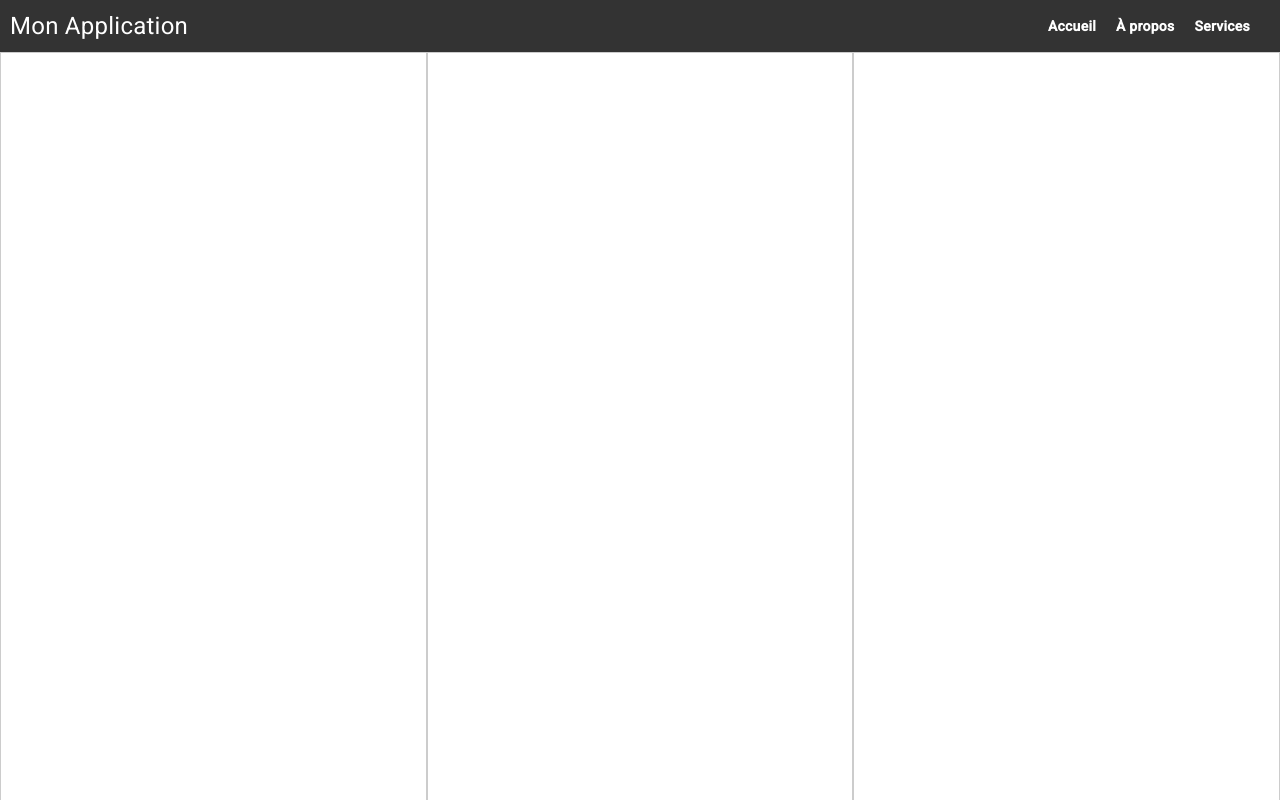
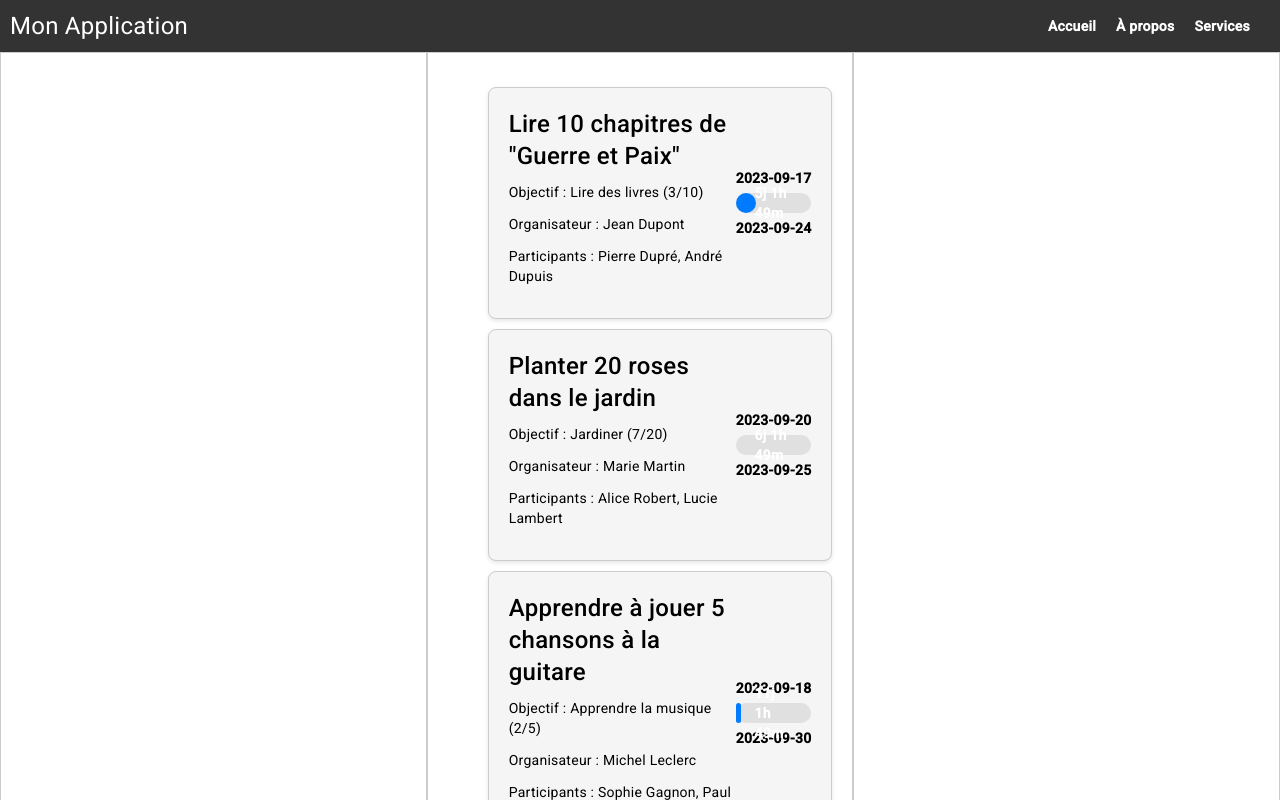
Before and after one commit to Amaroke/Achievo, an Angular app in the folder frontend/: page / in a window 1280 px wide. Shown: the top 800 px of the page. Built offline with nearby package versions, Linux system fonts and the light colour scheme.

Commit message:
Beginning of Activities in the Frontend

```diff
--- /dev/null
+++ b/frontend/src/app/activity-list/activity-list.component.html
@@ -0,0 +1,21 @@
+<div class="center-section">
+    <ul>
+        <li *ngFor="let activity of activities" class="activity-case">
+            <div class="activity-info">
+                <h2>{{ activity.title }}</h2>
+                <p>Objectif : {{ activity.objective }}</p>
+                <p>Organisateur : {{ activity.organizer }}</p>
+                <p>Participants : {{ activity.participants.join(', ') }}</p>
+            </div>
+            <div class="activity-dates">
+                <p class="start-date">{{ activity.startDate }}</p>
+                <div class="activity-progress">
+                    <span class="progress-text">{{ calculateRemainingTime(activity.endDate) }}</span>
+                    <div class="progress-bar" [style.width.%]="calculateProgress(activity.startDate, activity.endDate)">
+                    </div>
+                </div>
+                <p class="end-date">{{ activity.endDate }}</p>
+            </div>
+        </li>
+    </ul>
+</div>
--- /dev/null
+++ b/frontend/src/app/activity-list/activity-list.component.scss
@@ -0,0 +1,59 @@
+.activity-case {
+    display: flex;
+    justify-content: space-between;
+    align-items: center;
+    border: 1px solid #ccc;
+    padding: 20px;
+    margin: 10px 0;
+    background-color: #f5f5f5;
+    border-radius: 8px;
+    box-shadow: 0 2px 4px rgba(0, 0, 0, 0.1);
+}
+
+.activity-info {
+    flex: 1;
+}
+
+.activity-info h2 {
+    font-size: 1.5rem;
+    margin-bottom: 10px;
+}
+
+.activity-dates {
+    display: flex;
+    flex-direction: column;
+    align-items: center;
+}
+
+.activity-dates p {
+    margin: 5px 0;
+}
+
+.start-date,
+.end-date {
+    font-weight: bold;
+}
+
+.activity-progress {
+    width: 100%;
+    height: 20px;
+    background-color: #e0e0e0;
+    border-radius: 10px;
+    position: relative;
+}
+
+.progress-bar {
+    height: 100%;
+    border-radius: 10px;
+    background-color: #007bff;
+    /* Couleur de la barre de progression */
+}
+
+.progress-text {
+    position: absolute;
+    top: 50%;
+    left: 50%;
+    transform: translate(-50%, -50%);
+    color: #fff;
+    font-weight: bold;
+}
--- /dev/null
+++ b/frontend/src/app/activity-list/activity-list.component.ts
@@ -0,0 +1,62 @@
+import { Component, Input } from '@angular/core';
+
+@Component({
+  selector: 'app-activity-list',
+  templateUrl: './activity-list.component.html',
+  styleUrls: ['./activity-list.component.scss']
+})
+export class ActivityListComponent {
+  @Input() activities: any[];
+
+  constructor() {
+    this.activities = [];
+  }
+
+  calculateProgress(startDate: string, endDate: string): number {
+    const currentTime = new Date().getTime();
+    const startTime = new Date(startDate).getTime();
+    const endTime = new Date(endDate).getTime();
+
+    if (currentTime < startTime) {
+      return 0;
+    }
+
+    if (currentTime >= endTime) {
+      return 100;
+    }
+
+    const progress = ((currentTime - startTime) / (endTime - startTime)) * 100;
+    return Math.min(progress, 100);
+  }
+
+  calculateRemainingTime(endDate: string): string {
+    const currentTime = new Date().getTime();
+    const endTime = new Date(endDate).getTime();
+    const remainingTime = endTime - currentTime;
+
+    if (remainingTime <= 0) {
+      return 'Terminée';
+    }
+
+    const days = Math.floor(remainingTime / (1000 * 60 * 60 * 24));
+    const hours = Math.floor((remainingTime % (1000 * 60 * 60 * 24)) / (1000 * 60 * 60));
+    const minutes = Math.floor((remainingTime % (1000 * 60 * 60)) / (1000 * 60));
+
+    let remainingTimeText = '';
+
+    if (days > 0) {
+      remainingTimeText += `${days}j `;
+    }
+
+    if (hours > 0) {
+      remainingTimeText += `${hours}h `;
+    }
+
+    if (minutes > 0) {
+      remainingTimeText += `${minutes}m`;
+    }
+
+    return remainingTimeText.trim();
+  }
+
+}
--- a/frontend/src/app/app.module.ts
+++ b/frontend/src/app/app.module.ts
@@ -6,9 +6,10 @@ import { HttpClientModule } from '@angular/common/http';
 import { MainSectionComponent } from './main-section/main-section.component';
 import { FooterComponent } from './footer/footer.component';
 import { NavigationBarComponent } from './navigation-bar/navigation-bar.component';
+import { ActivityListComponent } from './activity-list/activity-list.component';
 
 @NgModule({
-  declarations: [AppComponent, MainSectionComponent, FooterComponent, NavigationBarComponent],
+  declarations: [AppComponent, MainSectionComponent, FooterComponent, NavigationBarComponent, ActivityListComponent],
   imports: [
     BrowserModule,
     BrowserAnimationsModule,
--- a/frontend/src/app/main-section/main-section.component.html
+++ b/frontend/src/app/main-section/main-section.component.html
@@ -2,6 +2,7 @@
     <div class="left-section">
     </div>
     <div class="center-section">
+        <app-activity-list [activities]="activities"></app-activity-list>
     </div>
     <div class="right-section">
     </div>
--- a/frontend/src/app/main-section/main-section.component.ts
+++ b/frontend/src/app/main-section/main-section.component.ts
@@ -6,5 +6,73 @@ import { Component } from '@angular/core';
   styleUrls: ['./main-section.component.scss']
 })
 export class MainSectionComponent {
+  activities = [
+    {
+      title: 'Lire 10 chapitres de "Guerre et Paix"',
+      favorite: true,
+      mission: `Lire des livres`,
+      quantity: 10,
+      progression: 3,
+      objective: '',
+      organizer: 'Jean Dupont',
+      participants: ['Pierre Dupré', 'André Dupuis'],
+      startDate: '2023-09-17',
+      endDate: '2023-09-24',
+    },
+    {
+      title: 'Planter 20 roses dans le jardin',
+      favorite: false,
+      mission: `Jardiner`,
+      quantity: 20,
+      progression: 7,
+      objective: '',
+      organizer: 'Marie Martin',
+      participants: ['Alice Robert', 'Lucie Lambert'],
+      startDate: '2023-09-20',
+      endDate: '2023-09-25',
+    },
+    {
+      title: 'Apprendre à jouer 5 chansons à la guitare',
+      favorite: true,
+      mission: `Apprendre la musique`,
+      quantity: 5,
+      progression: 2,
+      objective: '',
+      organizer: 'Michel Leclerc',
+      participants: ['Sophie Gagnon', 'Paul Durand'],
+      startDate: '2023-09-18',
+      endDate: '2023-09-30',
+    },
+    {
+      title: 'Préparer un repas pour 6 personnes',
+      favorite: false,
+      mission: `Cuisiner`,
+      quantity: 1,
+      progression: 0,
+      objective: '',
+      organizer: 'Isabelle Tremblay',
+      participants: ['Éric Dubois', 'Claire Lavoie'],
+      startDate: '2023-09-22',
+      endDate: '2023-09-22',
+    },
+    {
+      title: 'Faire 15 km de VTT en montagne',
+      favorite: true,
+      mission: `Faire du vélo`,
+      quantity: 15,
+      progression: 5,
+      objective: '',
+      organizer: 'Philippe Girard',
+      participants: ['David Gagné', 'Julie Tremblay'],
+      startDate: '2023-09-19',
+      endDate: '2023-09-21',
+    },
+  ];
+
+  constructor() {
+    this.activities.forEach(activity => {
+      activity.objective = `${activity.mission} (${activity.progression}/${activity.quantity})`;
+    });
+  }
 
 }
```
Also changed, not shown: 1 other file (tests, documents, lock files or other folders).
